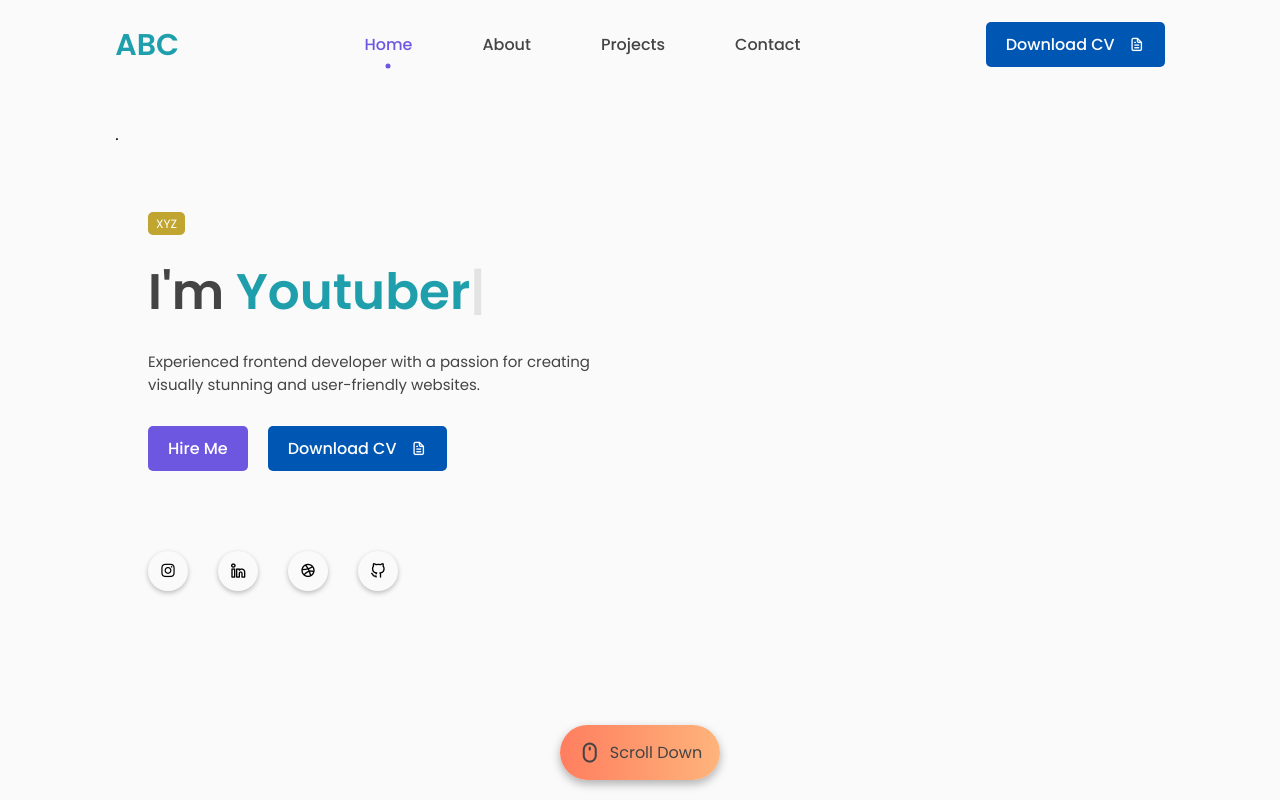
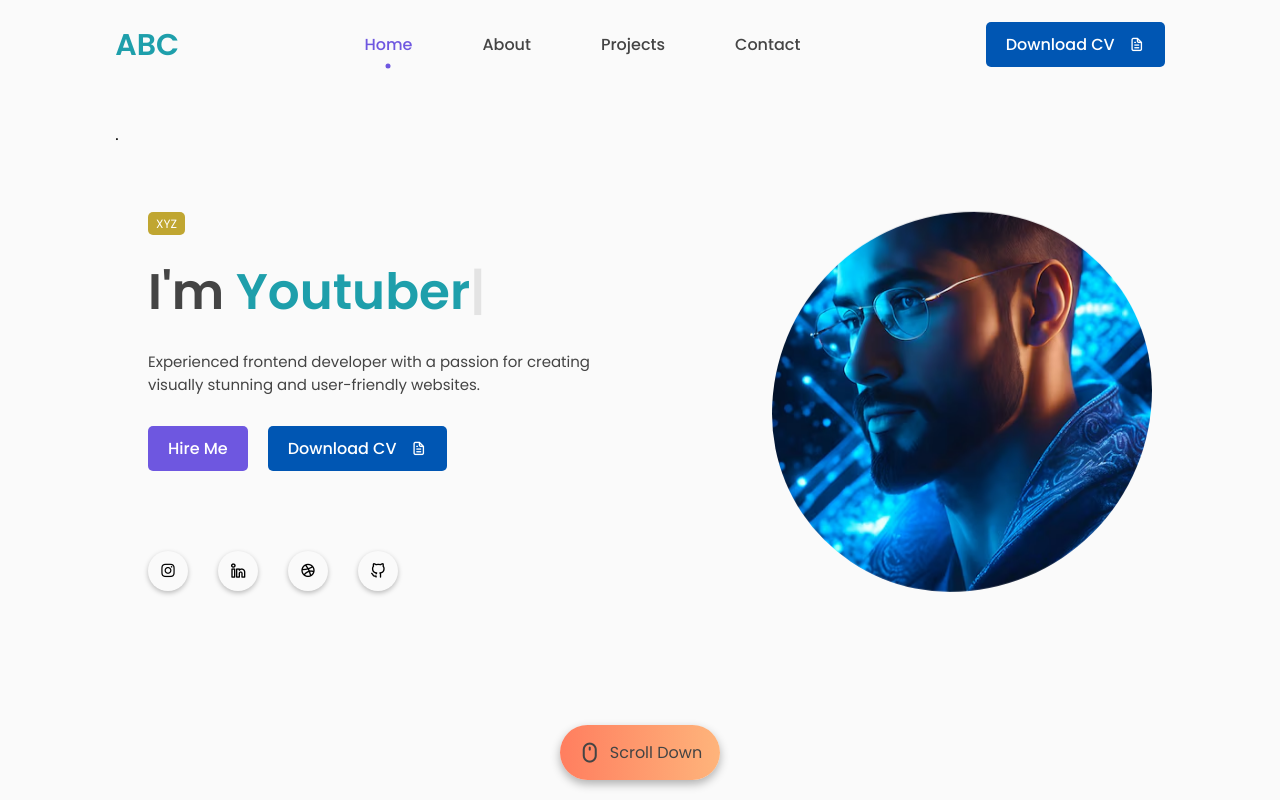
Before and after one commit to Afterlife24/portfolio_template2, a plain HTML site: page index.html in a window 1280 px wide. Shown: the top 800 px of the page. Drawn offline with nearby package versions, Linux system fonts and the light colour scheme; the site is published under a folder, as on GitHub Pages, so addresses that start at the root find nothing.

Commit message:
serverless_5

```diff
--- a/index.html
+++ b/index.html
@@ -84,7 +84,7 @@
                 </div>
                 <div class="featured-image">
                     <div class="image">
-                        <img src="/avatar.png" alt="avatar">
+                        <img src="./avatar.png" alt="avatar">
                     </div>
                 </div>
                 <div class="scroll-icon-box">
```
